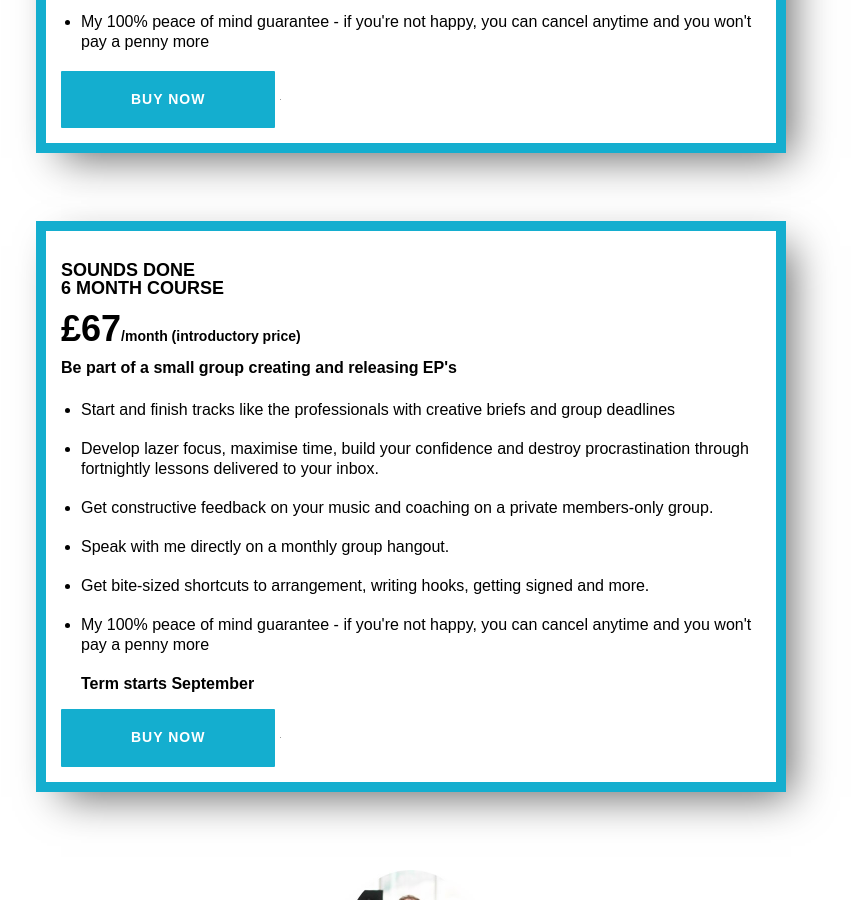
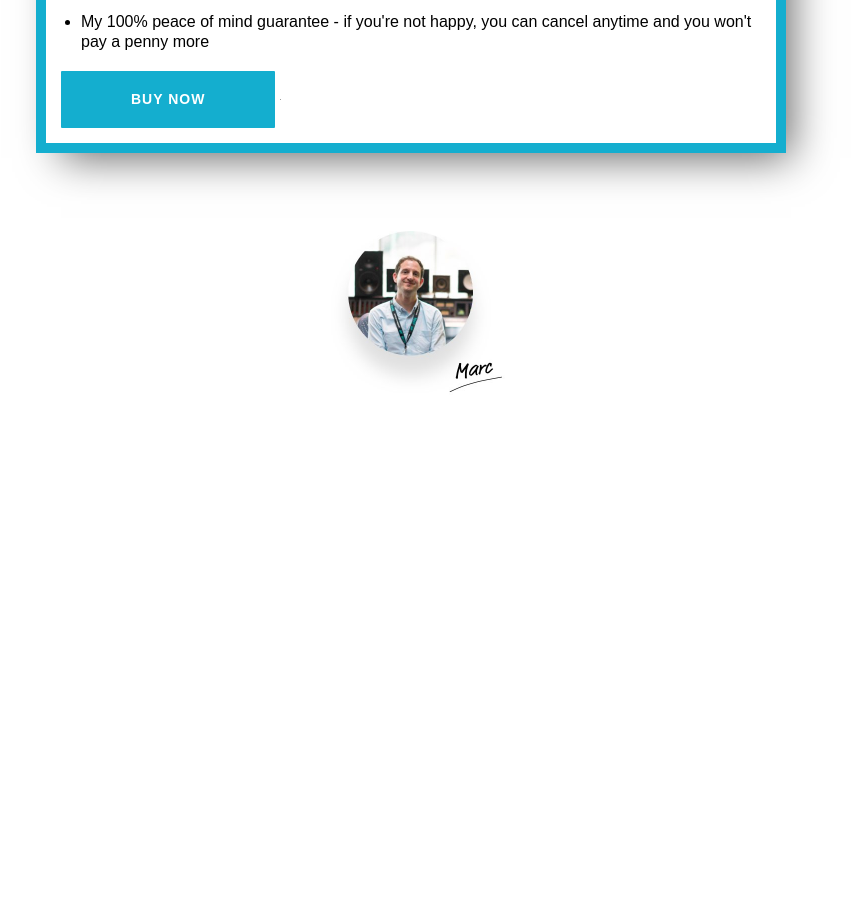
Before and after one commit to mlangsman/Coaching-Site, a Jekyll site: the page built from store.html, in a window 1280 px wide and 900 px high, scrolled down 1319 px. Shown: the whole window, without its empty margins (229-1080 px from the left). Built offline with Jekyll 4.4.1, drawn with Linux system fonts in a browser that asks for light colours; nearby versions of some CDN libraries; after the commit the page ends 1768 px from its top, so only the background shows below that; grey boxes are pictures that could not be loaded.

Commit message:
Remove course from store

```diff
--- a/store.html
+++ b/store.html
@@ -61,7 +61,7 @@ title: Different Beat
 					</div>
 				</div>
 
-					<div class="pricing-col mt-5">
+					<!--<div class="pricing-col mt-5">
 						<div class="pricing-card  most-popular">
 						<p class="pricing-title">SOUNDS DONE <br/>6 MONTH COURSE</p>
 											<span class="price">£67</span><span class="frequency">/month (introductory price)</span><br/>
@@ -88,7 +88,7 @@ title: Different Beat
 
 						</div>
 					</div>
-
+-->
 
 
 
@@ -99,7 +99,7 @@ title: Different Beat
 
 		<div class="row">
 			<div class="col d-flex justify-content-center flex-column align-items-center">
-				<img class="mt-5" src="img/mugshot_signature@2x.jpg" width="204" height="170" />
+				<img class="mt-5 mb-5" src="img/mugshot_signature@2x.jpg" width="204" height="170" />
 			</div>
 		</div>
 
```
